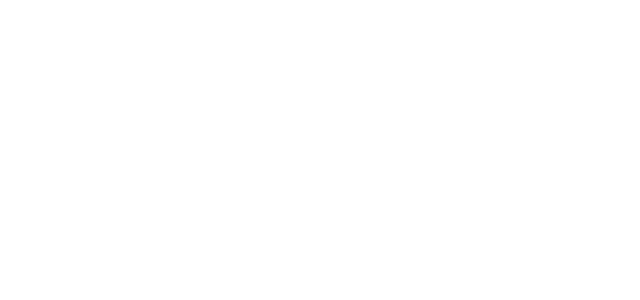
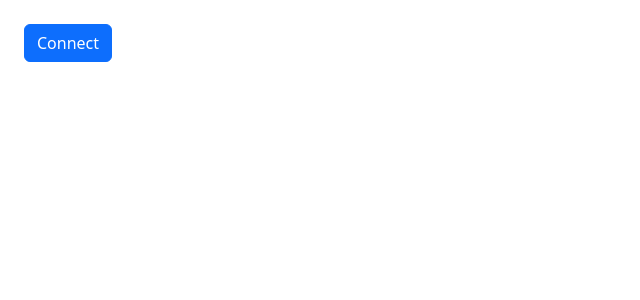
Before and after one commit to bb1950328/ptouch_web, a Vue app: page / in a window 1280 px wide. Shown: the top 300 px of the page, without its empty margins (0-640 px from the left). Built offline with nearby package versions, Linux system fonts and the light colour scheme.

Commit message:
- add bootstrap - request device from WebUSB

```diff
--- a/package.json
+++ b/package.json
@@ -13,10 +13,12 @@
   },
   "dependencies": {
     "@types/w3c-web-usb": "^1.0.12",
+    "bootstrap": "^5.3.8",
     "vue": "^3.5.22"
   },
   "devDependencies": {
     "@vitejs/plugin-vue": "^6.0.1",
+    "sass-embedded": "^1.93.2",
     "vite": "^7.1.7",
     "vite-plugin-vue-devtools": "^8.0.2"
   }
--- a/src/AppImpl.vue
+++ b/src/AppImpl.vue
@@ -1,9 +1,27 @@
 <template>
+  <button type="button" class="btn btn-primary" @click="deviceButtonClicked" :disabled="!interf.is_webusb_available()">
+    <span v-if="!interf.is_connected()">Connect</span>
+    <span v-else>{{ interf.get_device_name() }}</span>
+  </button>
 
+  <div class="toast-container position-fixed top-0 end-0 p-3">
+    <div id="errorNoWebUSB" class="toast" role="alert" aria-live="assertive" aria-atomic="true">
+      <div class="toast-header">
+        <strong class="me-auto">Bootstrap</strong>
+        <small>11 mins ago</small>
+        <button type="button" class="btn-close" data-bs-dismiss="toast" aria-label="Close"></button>
+      </div>
+      <div class="toast-body">
+        <p>Unfortunately, WebUSB is not supported in this browser.</p>
+        <p>Please switch to a browser that <a href="https://caniuse.com/webusb">supports WebUSB</a></p>
+      </div>
+    </div>
+  </div>
 </template>
 
 <script>
 import {PTouchInterface} from "@/ptouch/interface.js";
+import * as bootstrap from 'bootstrap';
 
 export default {
   name: 'AppImpl',
@@ -16,7 +34,18 @@
   async setup() {
     console.log("setup");
   },
+  async mounted() {
+    if (!this.interf.is_webusb_available()) {
+      let toast = document.getElementById("errorNoWebUSB");
+      let t = bootstrap.Toast.getOrCreateInstance(toast);
+      t.show();
+    }
+  },
   methods: {
+    async deviceButtonClicked() {
+      console.log("deviceButtonClicked");
+      await this.interf.connect();
+    },
   },
 }
 </script>
--- /dev/null
+++ b/src/assets/main.scss
@@ -0,0 +1,57 @@
+@import "bootstrap/scss/functions";
+
+// Required
+@import "bootstrap/scss/variables";
+@import "bootstrap/scss/variables-dark";
+@import "bootstrap/scss/maps";
+@import "bootstrap/scss/mixins";
+@import "bootstrap/scss/utilities";
+@import "bootstrap/scss/root";
+@import "bootstrap/scss/reboot";
+
+@import "bootstrap/scss/type";
+// @import "bootstrap/scss/images";
+@import "bootstrap/scss/containers";
+@import "bootstrap/scss/grid";
+// @import "bootstrap/scss/tables";
+// @import "bootstrap/scss/forms";
+@import "bootstrap/scss/buttons";
+@import "bootstrap/scss/transitions";
+@import "bootstrap/scss/dropdown";
+// @import "bootstrap/scss/button-group";
+// @import "bootstrap/scss/nav";
+// @import "bootstrap/scss/navbar"; // Requires nav
+// @import "bootstrap/scss/card";
+// @import "bootstrap/scss/breadcrumb";
+// @import "bootstrap/scss/accordion";
+// @import "bootstrap/scss/pagination";
+// @import "bootstrap/scss/badge";
+// @import "bootstrap/scss/alert";
+// @import "bootstrap/scss/progress";
+// @import "bootstrap/scss/list-group";
+@import "bootstrap/scss/close";
+@import "bootstrap/scss/toasts";
+@import "bootstrap/scss/modal";
+// Requires transitions
+// @import "bootstrap/scss/tooltip";
+@import "bootstrap/scss/popover";
+// @import "bootstrap/scss/carousel";
+// @import "bootstrap/scss/spinners";
+@import "bootstrap/scss/offcanvas";
+// Requires transitions
+// @import "bootstrap/scss/placeholders";
+
+// Helpers
+// @import "bootstrap/scss/helpers";
+
+// Utilities
+@import "bootstrap/scss/utilities/api";
+
+
+//
+// Custom styles
+//
+
+body {
+  padding: 1.5rem;
+}
--- a/src/main.js
+++ b/src/main.js
@@ -1,6 +1,8 @@
-import './assets/main.css'
+import './assets/main.scss';
 
-import { createApp } from 'vue'
+import 'bootstrap';
+
+import {createApp} from 'vue'
 import App from './App.vue'
 
 createApp(App).mount('#app')
--- a/src/ptouch/interface.ts
+++ b/src/ptouch/interface.ts
@@ -1,12 +1,37 @@
-import {PTOUCH_DEVICE_TYPES} from "./data";
+import {PTOUCH_DEVICE_TYPES, PTouchDeviceType} from "./data";
+
+function findDeviceType(device: USBDevice) {
+    for (let dt of PTOUCH_DEVICE_TYPES) {
+        if (dt.usb_vendor_id == device.vendorId && dt.usb_product_id == device.productId) {
+            return dt;
+        }
+    }
+    return null;
+}
 
 export class PTouchInterface {
-    private device?: USBDevice;
+    private device: USBDevice | null = null;
+    private deviceType: PTouchDeviceType | null = null;
 
-    async ptouch_open() {
+    async connect() {
         this.device = await navigator.usb.requestDevice({
             filters: PTOUCH_DEVICE_TYPES.map(device => ({ vendorId: device.usb_vendor_id, productId: device.usb_product_id }))
         });
+
+        if (this.device) {
+            this.deviceType = findDeviceType(this.device);
+        }
     }
 
+    is_connected() {
+        return !!this.device;
+    }
+
+    is_webusb_available() {
+        return !!navigator.usb;
+    }
+
+    get_device_name() {
+        return this.deviceType?.name ?? "?";
+    }
 }
--- a/vite.config.js
+++ b/vite.config.js
@@ -1,6 +1,6 @@
-import { fileURLToPath, URL } from 'node:url'
+import {fileURLToPath, URL} from 'node:url'
 
-import { defineConfig } from 'vite'
+import {defineConfig} from 'vite'
 import vue from '@vitejs/plugin-vue'
 import vueDevTools from 'vite-plugin-vue-devtools'
 
@@ -15,4 +15,11 @@
             '@': fileURLToPath(new URL('./src', import.meta.url))
         },
     },
+    css: {
+        preprocessorOptions: {
+            scss: {
+                silenceDeprecations: ['color-functions', 'global-builtin', 'import']
+            },
+        }
+    },
 })
```
Also changed, not shown: src/assets/main.css (deleted), 1 other file (tests, documents, lock files or other folders). Lines whose indentation alone changed are shown as unchanged.
